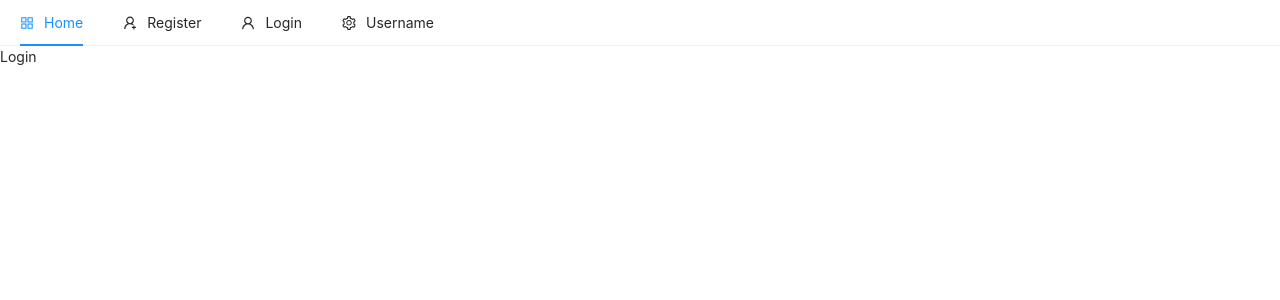
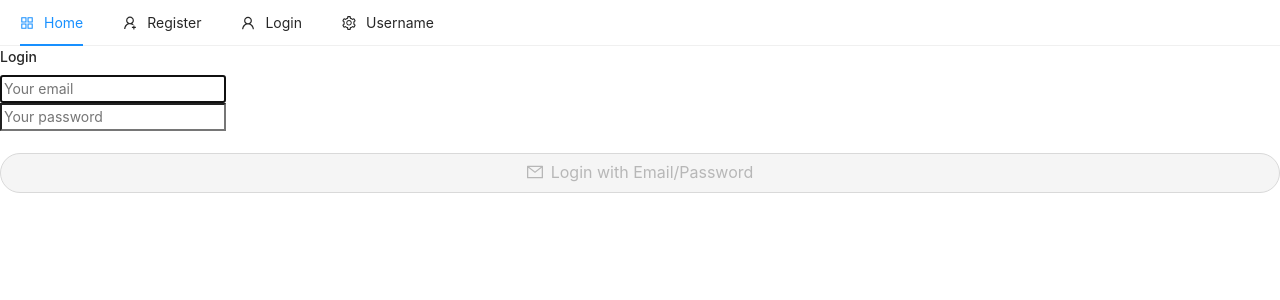
Before and after one commit to Abdi-github/fullstack-ecommerce, a React (Create React App) app in the folder frontend/: page /login in a window 1280 px wide. Shown: the top 300 px of the page. Built offline with nearby package versions, Linux system fonts and the light colour scheme; no server answers.

Commit message:
login page design

```diff
--- a/frontend/src/pages/auth/LoginPage.js
+++ b/frontend/src/pages/auth/LoginPage.js
@@ -1,7 +1,68 @@
-import React from "react";
+import React, { useState } from "react";
+import { auth } from "../../firebase";
+import "react-toastify/dist/ReactToastify.css";
+import { toast, ToastContainer } from "react-toastify";
+import { Button } from "antd";
+import { MailOutlined } from "@ant-design/icons";
 
 const LoginPage = () => {
-  return <div>Login</div>;
+  const [email, setEmail] = useState("");
+  const [password, setPassword] = useState("");
+
+  const handleSubmit = async (e) => {
+    e.preventDefault();
+    console.table(email, password);
+  };
+
+  const loginForm = () => (
+    <form onSubmit={handleSubmit}>
+      <div className="form-group">
+        <input
+          type="email"
+          className="form-control"
+          value={email}
+          onChange={(e) => setEmail(e.target.value)}
+          placeholder="Your email"
+          autoFocus
+        />
+      </div>
+
+      <div className="form-group">
+        <input
+          type="password"
+          className="form-control"
+          value={password}
+          onChange={(e) => setPassword(e.target.value)}
+          placeholder="Your password"
+        />
+      </div>
+
+      <br />
+      <Button
+        onClick={handleSubmit}
+        type="primary"
+        className="mb-3"
+        block
+        shape="round"
+        icon={<MailOutlined />}
+        size="large"
+        disabled={!email || password.length < 6}
+      >
+        Login with Email/Password
+      </Button>
+    </form>
+  );
+
+  return (
+    <div className="container p-5">
+      <div className="row">
+        <div className="col-md-6 offset-md-3">
+          <h4>Login</h4>
+          {loginForm()}
+        </div>
+      </div>
+    </div>
+  );
 };
 
 export default LoginPage;
--- a/frontend/src/pages/auth/RegisterPage.js
+++ b/frontend/src/pages/auth/RegisterPage.js
@@ -9,7 +9,7 @@ const RegisterPage = () => {
   const handleSubmit = async (e) => {
     e.preventDefault();
     const config = {
-      url: "http://localhost:3000/register/complete",
+      url: process.env.REACT_APP_REGISTER_REDIRECT_URL,
       handleCodeInApp: true,
     };
 
@@ -35,6 +35,7 @@ const RegisterPage = () => {
               className="form-control"
               value={email}
               onChange={(e) => setEmail(e.target.value)}
+              placeholder="Enter your email"
               autoFocus
             />
 
```
Also changed, not shown: 1 other file (tests, documents, lock files or other folders).
